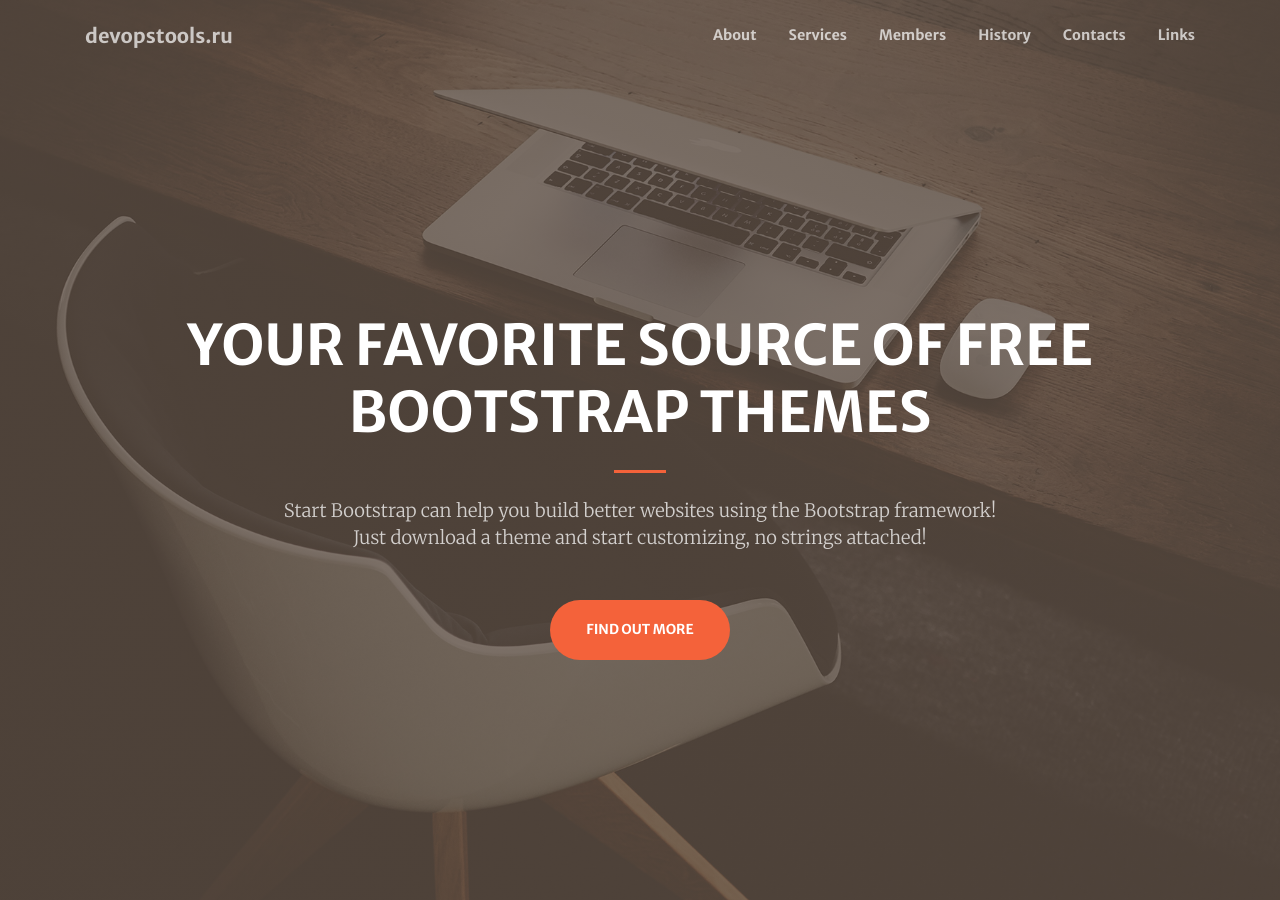
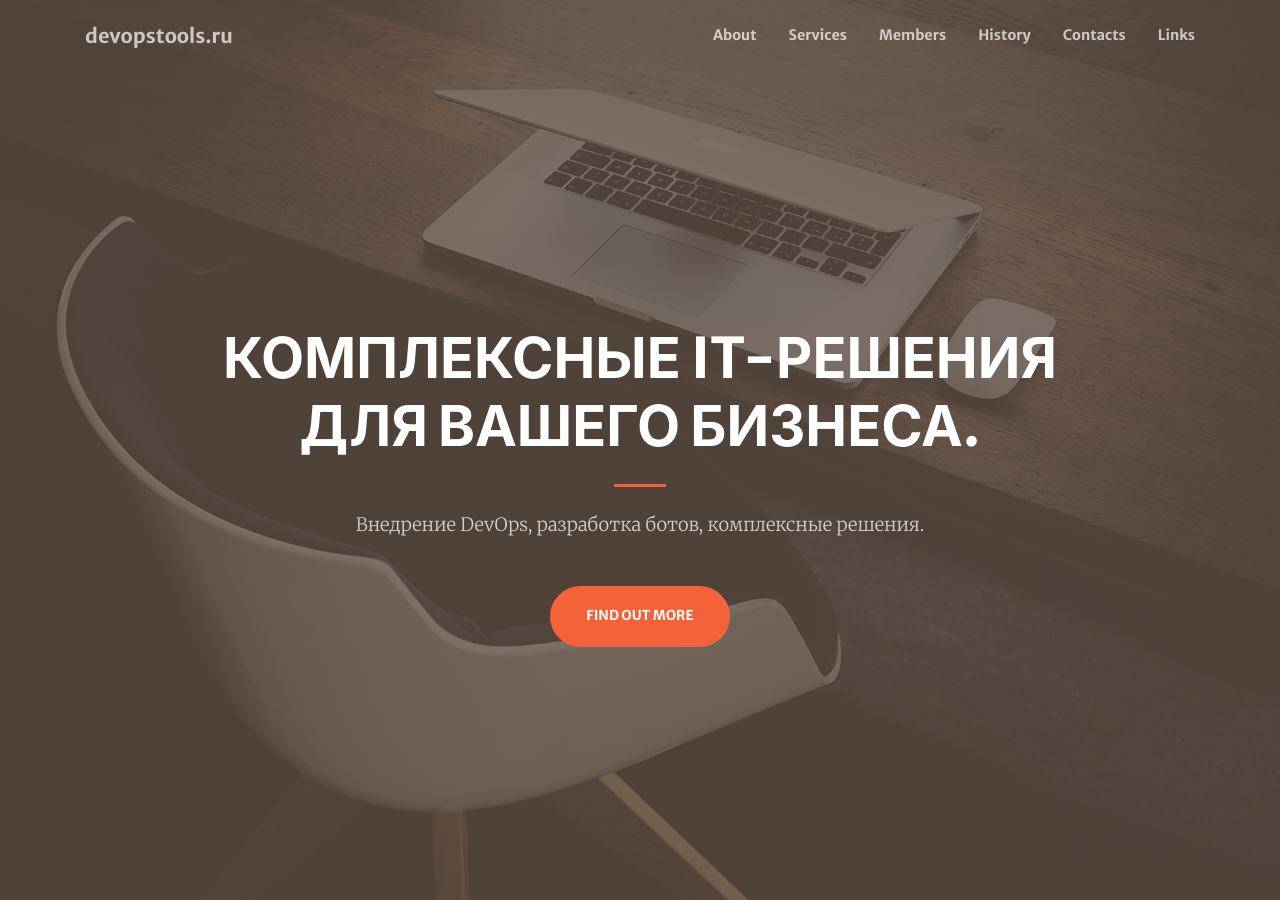
Before and after one commit to hacker342/devopstools.guthub.io, a Jekyll site: the page built from index.md, in a window 1280 px wide and 900 px high. Built offline with Jekyll 4.4.1, drawn with Linux system fonts in a browser that asks for light colours; nearby versions of some CDN libraries.

Commit message:
add text

```diff
--- a/index.md
+++ b/index.md
@@ -1,10 +1,9 @@
 ---
 layout: home
 header:
-  title: Your Favorite Source of Free Bootstrap Themes
+  title: Комплексные IT-решения для вашего бизнеса.
   text: >
-    Start Bootstrap can help you build better websites using the Bootstrap
-    framework! Just download a theme and start customizing, no strings attached!
+        Внедрение DevOps, разработка ботов, комплексные решения.
   action: # action button is optional
     label: Find Out More
     url: '#about'
```
